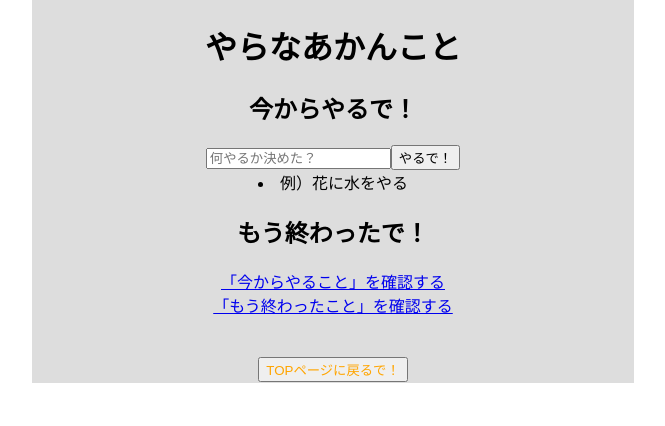
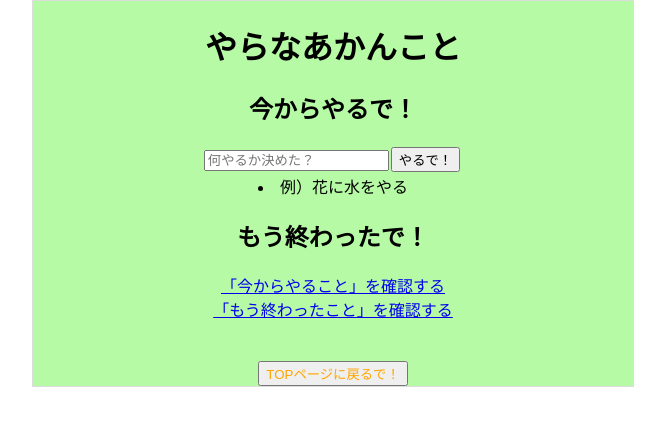
Before and after one commit to keiinuki/new_todo, a React (Create React App) app: page /page1 in a window 1280 px wide. Shown: the top 426 px of the page, without its empty margins (307-972 px from the left). Built offline with nearby package versions, Linux system fonts and the light colour scheme.

Commit message:
CSS途中

```diff
--- a/src/pages/Home.jsx
+++ b/src/pages/Home.jsx
@@ -1,29 +1,35 @@
 import React from "react";
 import { Link } from "react-router-dom";
 import { useHistory } from "react-router-dom";
+import './PagesStyle.css';
 
 export const Home = () => {
-  const containerstyle = {
-    border: "solid 1px #ddd",
-    textAlign: "center",
-    padding: "auto",
-    backgroundColor: "#ddd",
-    width: "600px",
-    height: "auto",
-    margin: "auto"
-  }
+  //const containerstyle = {
+   // border: "solid 1px #ddd",
+    //textAlign: "center",
+    //padding: "auto",
+   // backgroundColor: "#ddd",
+   // width: "600px",
+    //height: "auto",
+    //margin: "auto"
+  //}
   const history = useHistory();
   const onClick = () => {
     history.push("/page2");
   }
   return (
-    <div style={containerstyle}>
+    <div className="container-style">
       <h1>やらなあかんこと　ＨＯＭＥ</h1>
-      <Link to="/page1">「やらなあかんこと」はこちら</Link>
-      <br />
-      <Link to="/page2">「登録してな」はこちら</Link>
-      <br/>
-      <button onClick={onClick}>Page2へ移動</button>
+
+      <div>
+        <Link to="/page1">「やらなあかんこと」はこちら</Link>
+        <br />
+        <Link to="/page2">「登録してな」はこちら</Link>
+      </div>
+        <br/>
+      <div>
+        <button onClick={onClick}>Page2へ移動</button>
+      </div>
     </div>
   );
 };
--- a/src/pages/Page1.jsx
+++ b/src/pages/Page1.jsx
@@ -2,6 +2,7 @@ import React from "react";
 import { Link, useLocation } from "react-router-dom";
 import { useState, useEffect } from "react";
 import { BackButton } from "../components/BackButton";
+import './PagesStyle.css';
 
 export const Page1 = () => {
   const { state } = useLocation();
@@ -50,14 +51,29 @@ export const Page1 = () => {
     const competeStyle= {
       textDecoration:"line-through red"
     }
-  const containerstyle = {
-    border: "solid 1px #ddd",
-    textAlign: "center",
+  //const containerStyle = {
+    //border: "solid 1px #ddd",
+    //textAlign: "center",
+    //padding: "auto",
+    //backgroundColor: "#ddd",
+    //width: "600px",
+    //height: "auto",
+    //margin: "auto"
+  //}
+
+  const olStyle = {
+    listStylePosition: "inside",
+    listStyleType: "cjk-ideographic",
+    width: "60%",
+    textAlign: "justify",
     padding: "auto",
-    backgroundColor: "#ddd",
-    width: "600px",
-    height: "auto",
     margin: "auto"
+  }
+
+  const buttonStyle = {
+    padding: "auto",
+    margin: "2px",
+    justifyContent: "float-right"
   }
 
   useEffect(() => {
@@ -72,28 +88,31 @@ export const Page1 = () => {
 
 
   return (
-  <div style={containerstyle}>
+  <div className="container-style">
     <h1>やらなあかんこと</h1>
     <div>
       <div>
-        <p>
         <h2>今からやるで！</h2>
-          </p>
         <form>
           <input type="text" onChange={(e) => {
             setWord( e.target.value)
             console.log(e)
           }} value= {word} placeholder="何やるか決めた？"/>
-        <button onClick={onClickAdd} >やるで！</button>
+          <button style={buttonStyle} onClick={onClickAdd} >やるで！</button>
+        </form>
+        <div>
             <li>例）花に水をやる</li>
-        {arr.map((val,i)=>(<li> {(val) } <button  onClick={(e) => onClickComplete(e,i)}>やったで！</button><button  onClick={(e) => onClickDelete(e,i)} >やめとくわ...</button></li>)) }
-        </form>
+          <ol style= {olStyle}>
+            {arr.map((val,i)=>(<li> {(val) } <button style={buttonStyle} onClick={(e) => onClickComplete(e,i)}>やったで！</button><button style={buttonStyle} onClick={(e) => onClickDelete(e,i)} >やめとくわ...</button></li>)) }
+          </ol>
         </div>
+      </div>
+
       <div>
-          <p>
           <h2>もう終わったで！</h2>
-            </p>
-        {completeTodo.map((val,i)=>(<li style={competeStyle}>{(val)} <button onClick={(e) => onClickBack(e,i)}>やり直さな！</button></li>))}
+          <ol style= {olStyle}>
+        {completeTodo.map((val,i)=>(<li style={competeStyle}>{(val)} <button style={buttonStyle} onClick={(e) => onClickBack(e,i)}>やり直さな！</button></li>))}
+        </ol>
       </div>
     </div>
     <div>
--- a/src/pages/Page1DetailA.jsx
+++ b/src/pages/Page1DetailA.jsx
@@ -6,10 +6,7 @@ import { BackButton } from "../components/BackButton";
 export const Page1DetailA = () => {
   const { state } = useLocation();
   const [arr, setArr] = useState([]);
-
-
   console.log(...arr);
-
   useEffect(() => {
     if (state) {
       setArr(state.arr);
@@ -30,7 +27,7 @@ export const Page1DetailA = () => {
     <div style={containerstyle}>
       <h1>今からやること</h1>
       <br/>
-      <li>{ arr }</li>
+      {arr.map((val)=>(<li> {(val) } </li>)) }
       <br />
       <Link to={{ pathname:"/page1", state: { arr } }}>「やらなあかんこと」に戻る</Link>
       <br />
--- a/src/pages/Page1DetailB.jsx
+++ b/src/pages/Page1DetailB.jsx
@@ -27,7 +27,7 @@ export const Page1DetailB = () => {
     <div style={containerstyle}>
       <h1>もう終わったこと</h1>
       <br />
-      <li>{ completeTodo }</li>
+      {completeTodo.map((val)=>(<li> {(val) } </li>)) }
       <br />
       <Link to={{ pathname:"/page1", state: { completeTodo } }}>「やらなあかんこと」に戻る</Link>
       <br />
--- /dev/null
+++ b/src/pages/PagesStyle.css
@@ -0,0 +1,9 @@
+.container-style {
+  border: solid 1px #ddd;
+  text-align: center;
+  padding: auto;
+  background-color: rgb(182, 250, 165);
+  width: 600px;
+  height: auto;
+  margin: auto;
+}
--- a/src/pages/Parameter.jsx
+++ b/src/pages/Parameter.jsx
@@ -23,7 +23,7 @@ export const Parameter = () => {
       <p>id:{id}</p>
       <p>name:{query.get("name")}</p>
       <br />
-      <Link to="/page2">「使い方」に戻る</Link>
+      <Link to="/page2">「登録してな」に戻る</Link>
       <br />
       <br />
       <BackButton />
```
Lines whose indentation alone changed are shown as unchanged.
